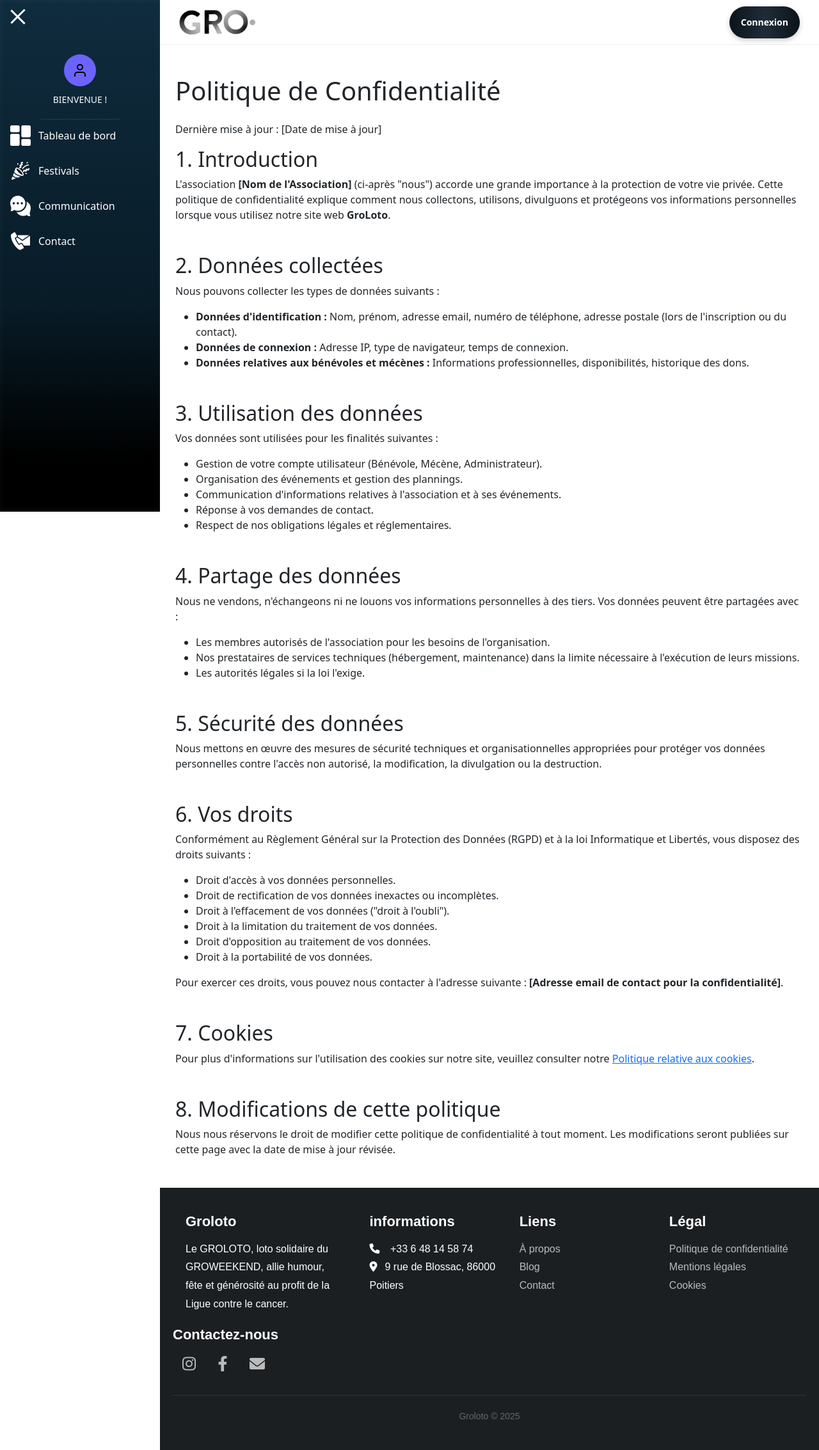
After one commit to Rlima-collab/Groloto, a Symfony app: template GroLoto/templates/legal/privacy.html.twig in a window 1280 px wide. The commit adds this page. Shown: the whole page at 64% size. Run offline with Twig, Linux system fonts and the light colour scheme; the template is opened without the code that fills it, so the values that code supplies are empty; some libraries are stand-ins or nearby versions.

Commit message:
Ajout des pages Politique de confidentialité Mentions légales Cookies

```diff
--- /dev/null
+++ b/GroLoto/templates/legal/privacy.html.twig
@@ -0,0 +1,77 @@
+{% extends 'base.html.twig' %}
+
+{% block title %}Politique de Confidentialité - GroLoto{% endblock %}
+
+{% block body %}
+<div class="container my-5">
+    <h1 class="mb-4">Politique de Confidentialité</h1>
+
+    <p>Dernière mise à jour : [Date de mise à jour]</p>
+
+    <section class="mb-5">
+        <h2>1. Introduction</h2>
+        <p>L'association <strong>[Nom de l'Association]</strong> (ci-après "nous") accorde une grande importance à la protection de votre vie privée. Cette politique de confidentialité explique comment nous collectons, utilisons, divulguons et protégeons vos informations personnelles lorsque vous utilisez notre site web <strong>GroLoto</strong>.</p>
+    </section>
+
+    <section class="mb-5">
+        <h2>2. Données collectées</h2>
+        <p>Nous pouvons collecter les types de données suivants :</p>
+        <ul>
+            <li><strong>Données d'identification :</strong> Nom, prénom, adresse email, numéro de téléphone, adresse postale (lors de l'inscription ou du contact).</li>
+            <li><strong>Données de connexion :</strong> Adresse IP, type de navigateur, temps de connexion.</li>
+            <li><strong>Données relatives aux bénévoles et mécènes :</strong> Informations professionnelles, disponibilités, historique des dons.</li>
+        </ul>
+    </section>
+
+    <section class="mb-5">
+        <h2>3. Utilisation des données</h2>
+        <p>Vos données sont utilisées pour les finalités suivantes :</p>
+        <ul>
+            <li>Gestion de votre compte utilisateur (Bénévole, Mécène, Administrateur).</li>
+            <li>Organisation des événements et gestion des plannings.</li>
+            <li>Communication d'informations relatives à l'association et à ses événements.</li>
+            <li>Réponse à vos demandes de contact.</li>
+            <li>Respect de nos obligations légales et réglementaires.</li>
+        </ul>
+    </section>
+
+    <section class="mb-5">
+        <h2>4. Partage des données</h2>
+        <p>Nous ne vendons, n'échangeons ni ne louons vos informations personnelles à des tiers. Vos données peuvent être partagées avec :</p>
+        <ul>
+            <li>Les membres autorisés de l'association pour les besoins de l'organisation.</li>
+            <li>Nos prestataires de services techniques (hébergement, maintenance) dans la limite nécessaire à l'exécution de leurs missions.</li>
+            <li>Les autorités légales si la loi l'exige.</li>
+        </ul>
+    </section>
+
+    <section class="mb-5">
+        <h2>5. Sécurité des données</h2>
+        <p>Nous mettons en œuvre des mesures de sécurité techniques et organisationnelles appropriées pour protéger vos données personnelles contre l'accès non autorisé, la modification, la divulgation ou la destruction.</p>
+    </section>
+
+    <section class="mb-5">
+        <h2>6. Vos droits</h2>
+        <p>Conformément au Règlement Général sur la Protection des Données (RGPD) et à la loi Informatique et Libertés, vous disposez des droits suivants :</p>
+        <ul>
+            <li>Droit d'accès à vos données personnelles.</li>
+            <li>Droit de rectification de vos données inexactes ou incomplètes.</li>
+            <li>Droit à l'effacement de vos données ("droit à l'oubli").</li>
+            <li>Droit à la limitation du traitement de vos données.</li>
+            <li>Droit d'opposition au traitement de vos données.</li>
+            <li>Droit à la portabilité de vos données.</li>
+        </ul>
+        <p>Pour exercer ces droits, vous pouvez nous contacter à l'adresse suivante : <strong>[Adresse email de contact pour la confidentialité]</strong>.</p>
+    </section>
+
+    <section class="mb-5">
+        <h2>7. Cookies</h2>
+        <p>Pour plus d'informations sur l'utilisation des cookies sur notre site, veuillez consulter notre <a href="{{ path('legal_cookies') }}">Politique relative aux cookies</a>.</p>
+    </section>
+
+    <section class="mb-5">
+        <h2>8. Modifications de cette politique</h2>
+        <p>Nous nous réservons le droit de modifier cette politique de confidentialité à tout moment. Les modifications seront publiées sur cette page avec la date de mise à jour révisée.</p>
+    </section>
+</div>
+{% endblock %}
--- a/GroLoto/templates/partials/footer.html.twig
+++ b/GroLoto/templates/partials/footer.html.twig
@@ -23,9 +23,9 @@
                 <div class="footer-col item">
                     <h3>Légal</h3>
                     <ul>
-                        <li><a href="#">Politique de confidentialité</a></li>
-                        <li><a href="#">Mentions légales</a></li>
-                        <li><a href="#">Cookies</a></li>
+                        <li><a href="{{ path('legal_privacy') }}">Politique de confidentialité</a></li>
+                        <li><a href="{{ path('legal_mentions') }}">Mentions légales</a></li>
+                        <li><a href="{{ path('legal_cookies') }}">Cookies</a></li>
                     </ul>
                 </div>
                 <div class="footer-col item social">
```
Also changed, not shown: GroLoto/src/Controller/LegalController.php (added, +28 -0 lines), GroLoto/templates/legal/cookies.html.twig (added, +45 -0 lines), GroLoto/templates/legal/mentions.html.twig (added, +50 -0 lines).
